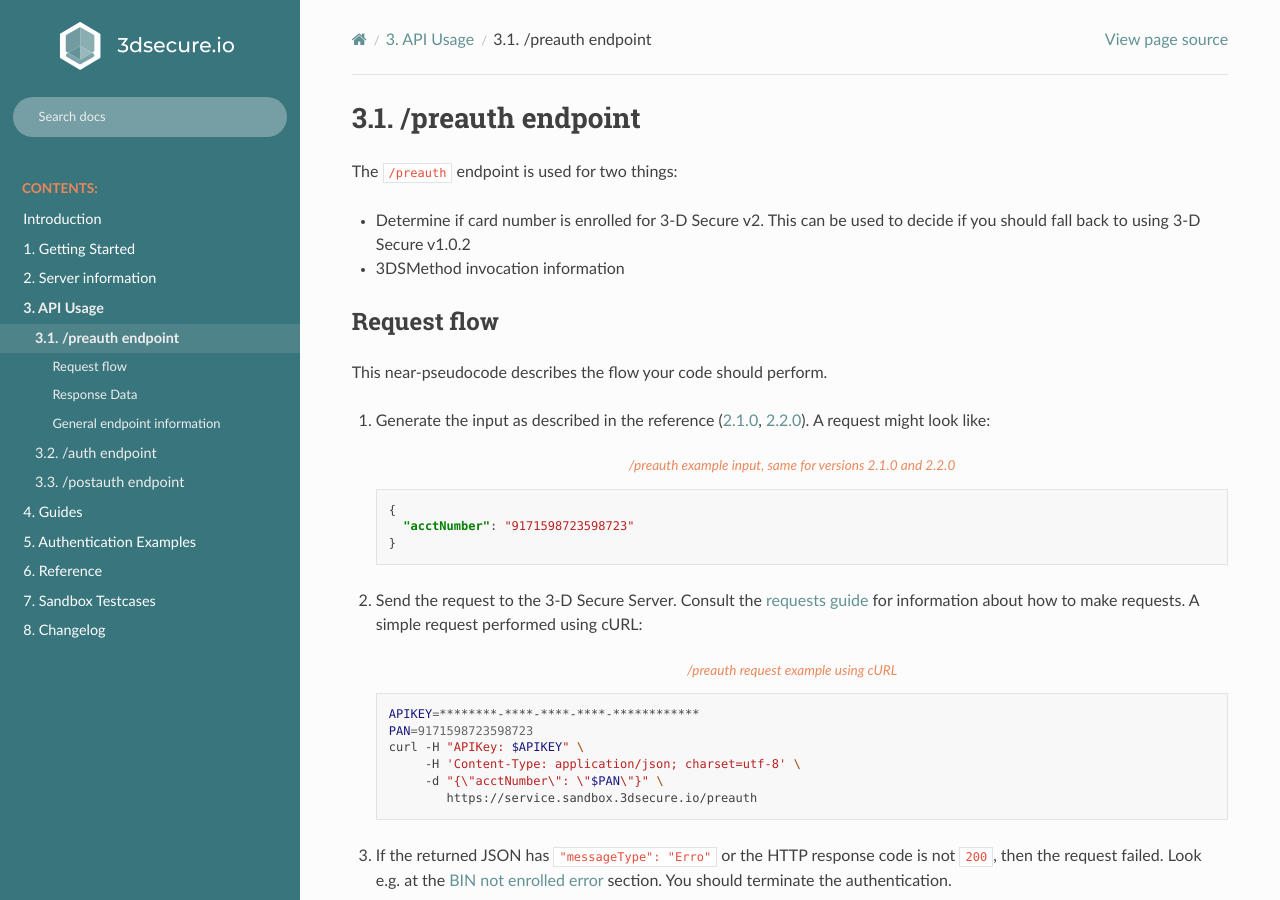
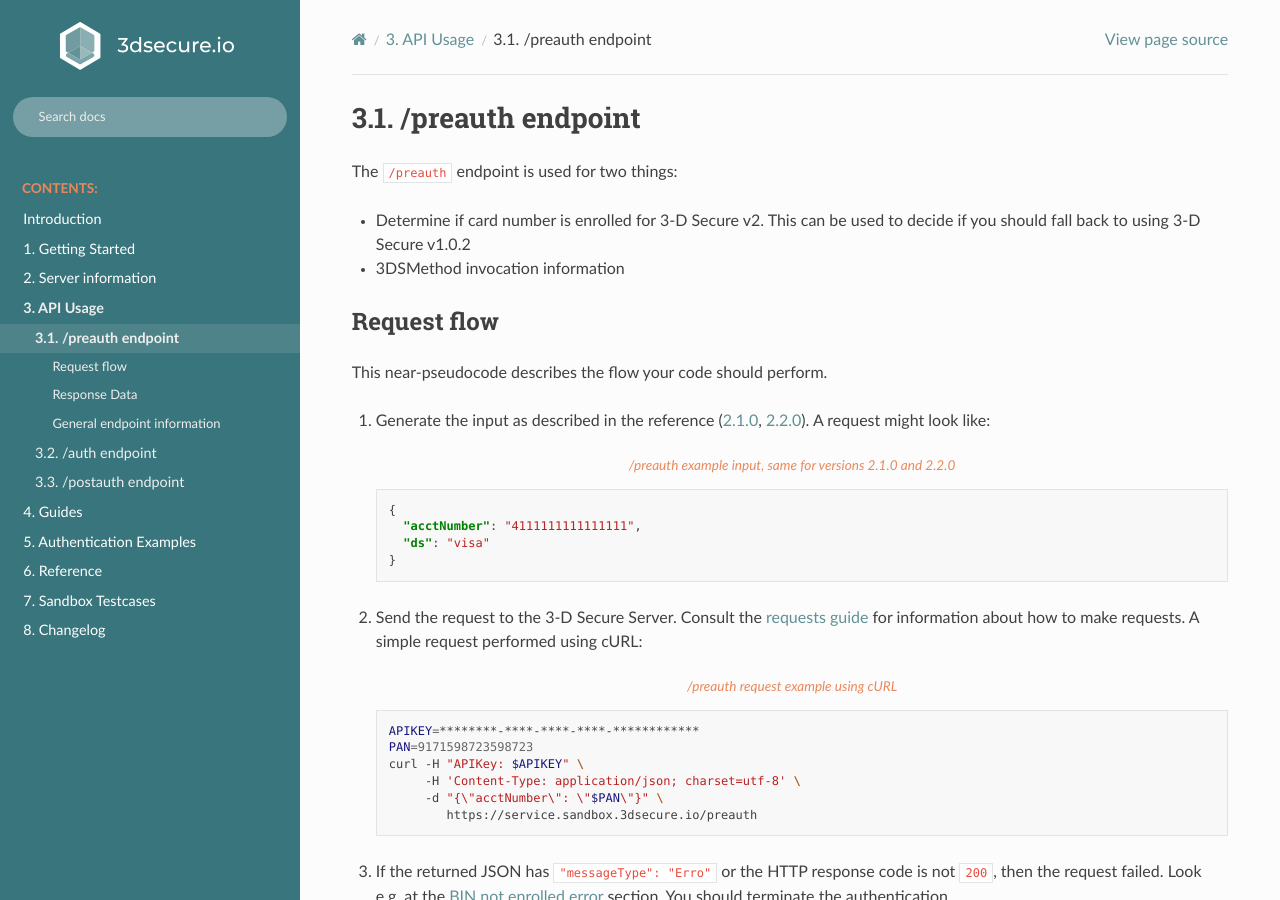
Before and after one commit to clearhaus/3DSv2-api-documentation, a Sphinx documentation site: the page built from source/preauth.rst, in a window 1280 px wide and 900 px high. Built offline with Sphinx 7.4.7 and the Read the Docs theme 2.0.0, drawn with Linux system fonts in a browser that asks for light colours.

Commit message:
Include DS in preauth example

```diff
--- a/source/preauth.rst
+++ b/source/preauth.rst
@@ -26,7 +26,8 @@ This near-pseudocode describes the flow your code should perform.
        :caption: /preauth example input, same for versions 2.1.0 and 2.2.0
 
        {
-         "acctNumber": "9171598723598723"
+         "acctNumber": "4111111111111111",
+         "ds": "visa"
        }
 
 2. Send the request to the 3-D Secure Server. Consult the :ref:`requests guide
```
